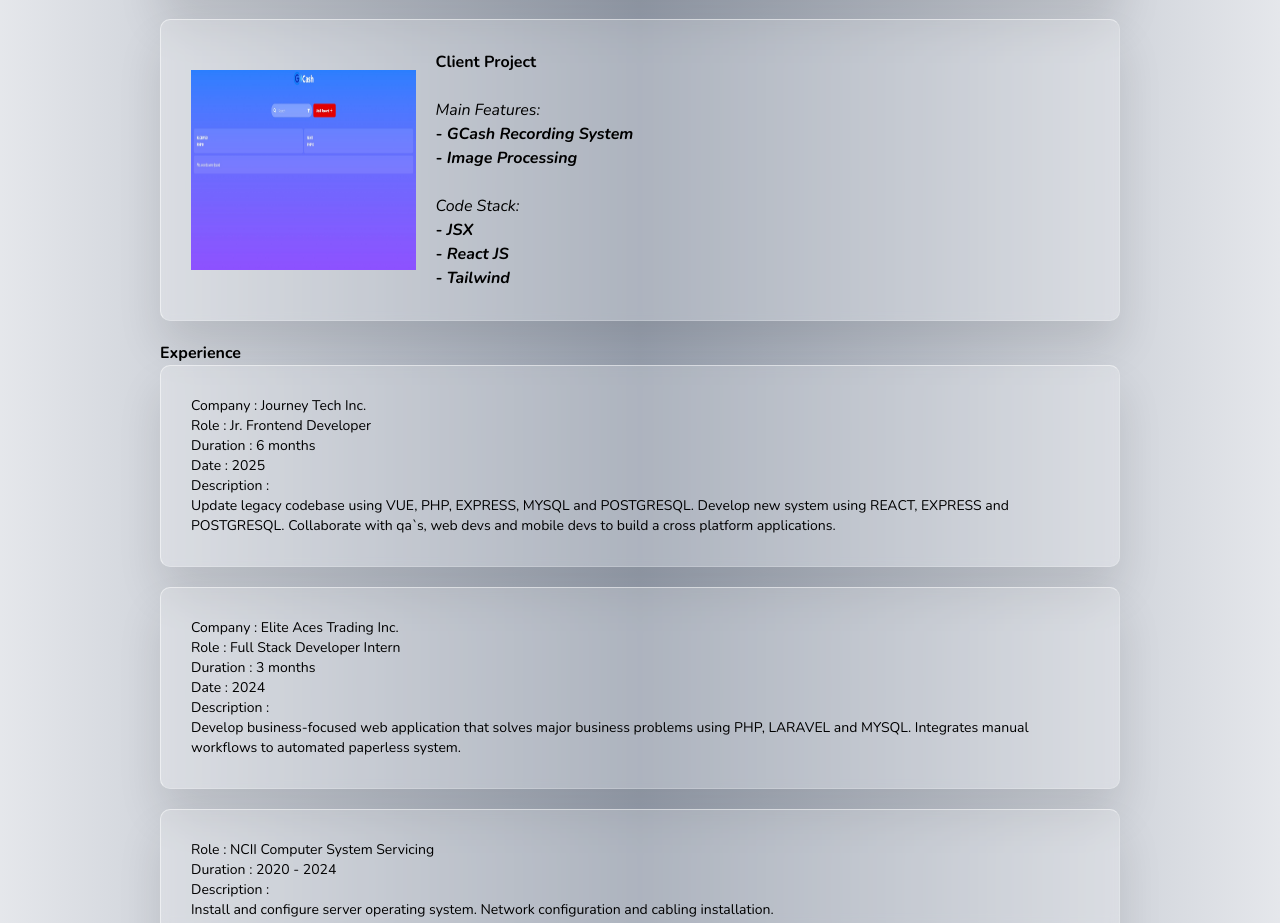
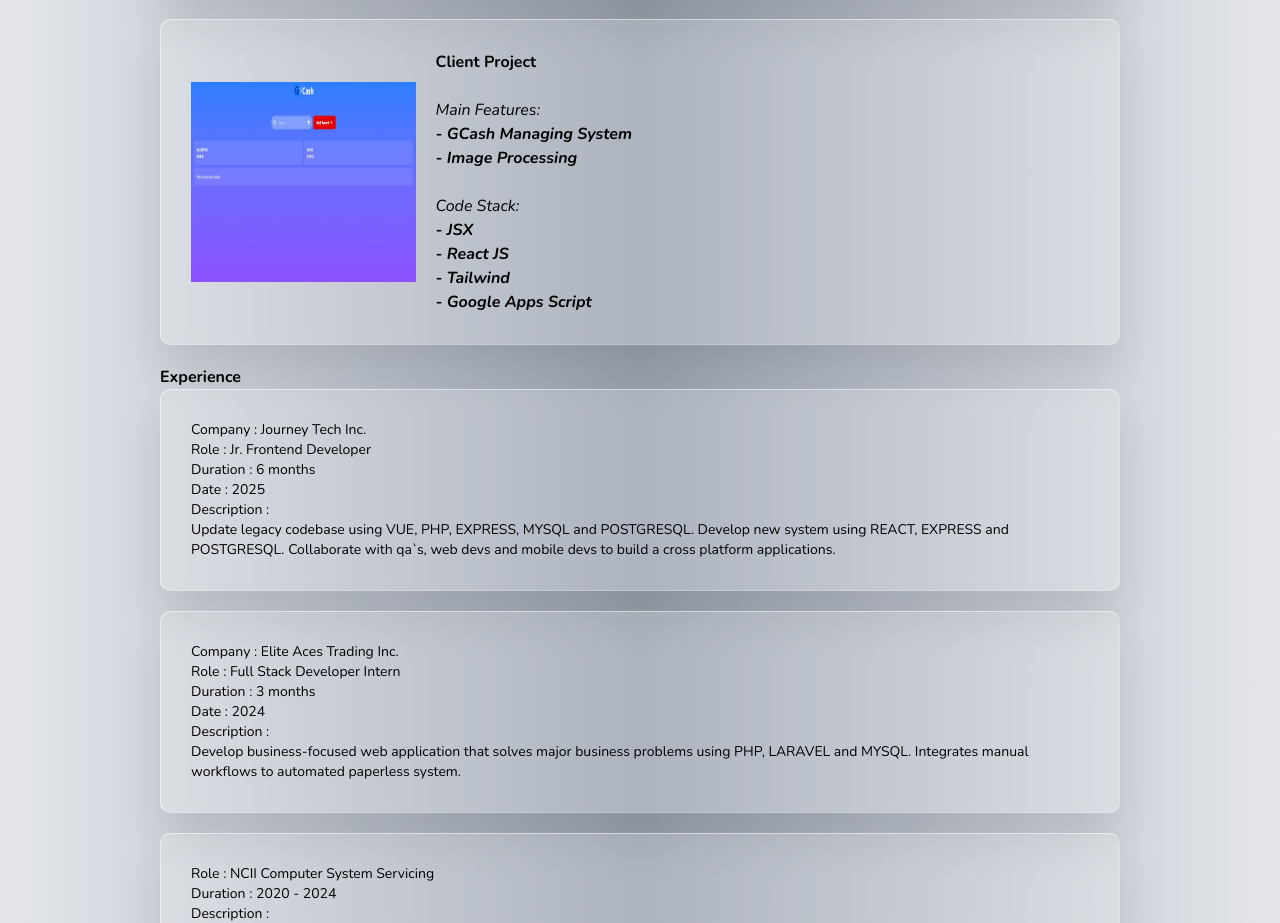
Before and after one commit to MyGithubAccnt1/Portfolio, a React (Vite) app: page / in a window 1280 px wide. Shown: the part 3632-4555 px from the top of the page. Built offline with nearby package versions, Linux system fonts and the light colour scheme.

Commit message:
update GCash project details and add Google Apps Script to tech stack

```diff
--- a/src/components/Projects.jsx
+++ b/src/components/Projects.jsx
@@ -61,10 +61,10 @@
       src: "/flex5.jpeg",
       title: "Client Project",
       features: [
-        "GCash Recording System",
+        "GCash Managing System",
         "Image Processing",
       ],
-      codestack: ["JSX", "React JS", "Tailwind"],
+      codestack: ["JSX", "React JS", "Tailwind", "Google Apps Script"],
     },
   ];
 
```
